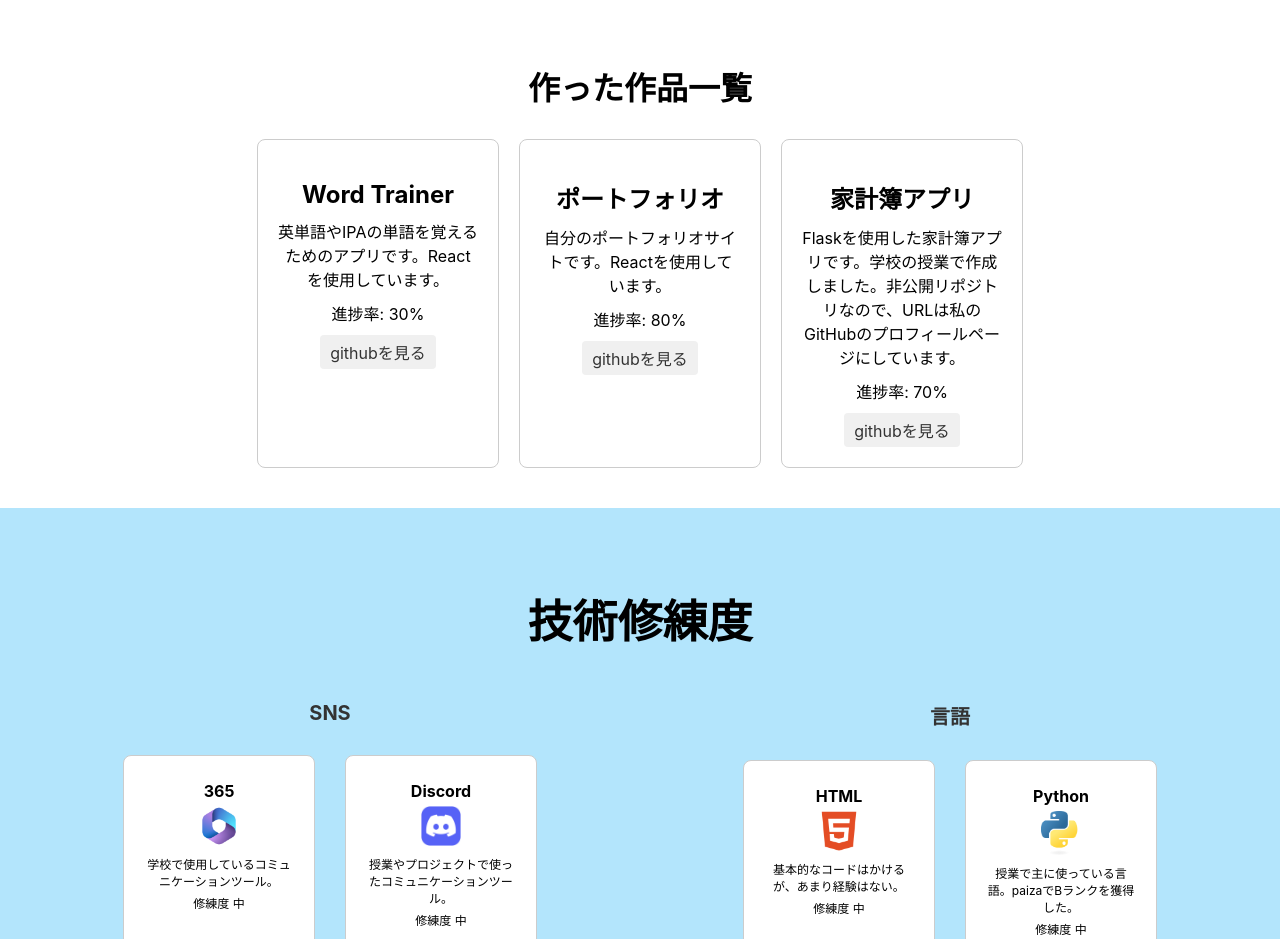
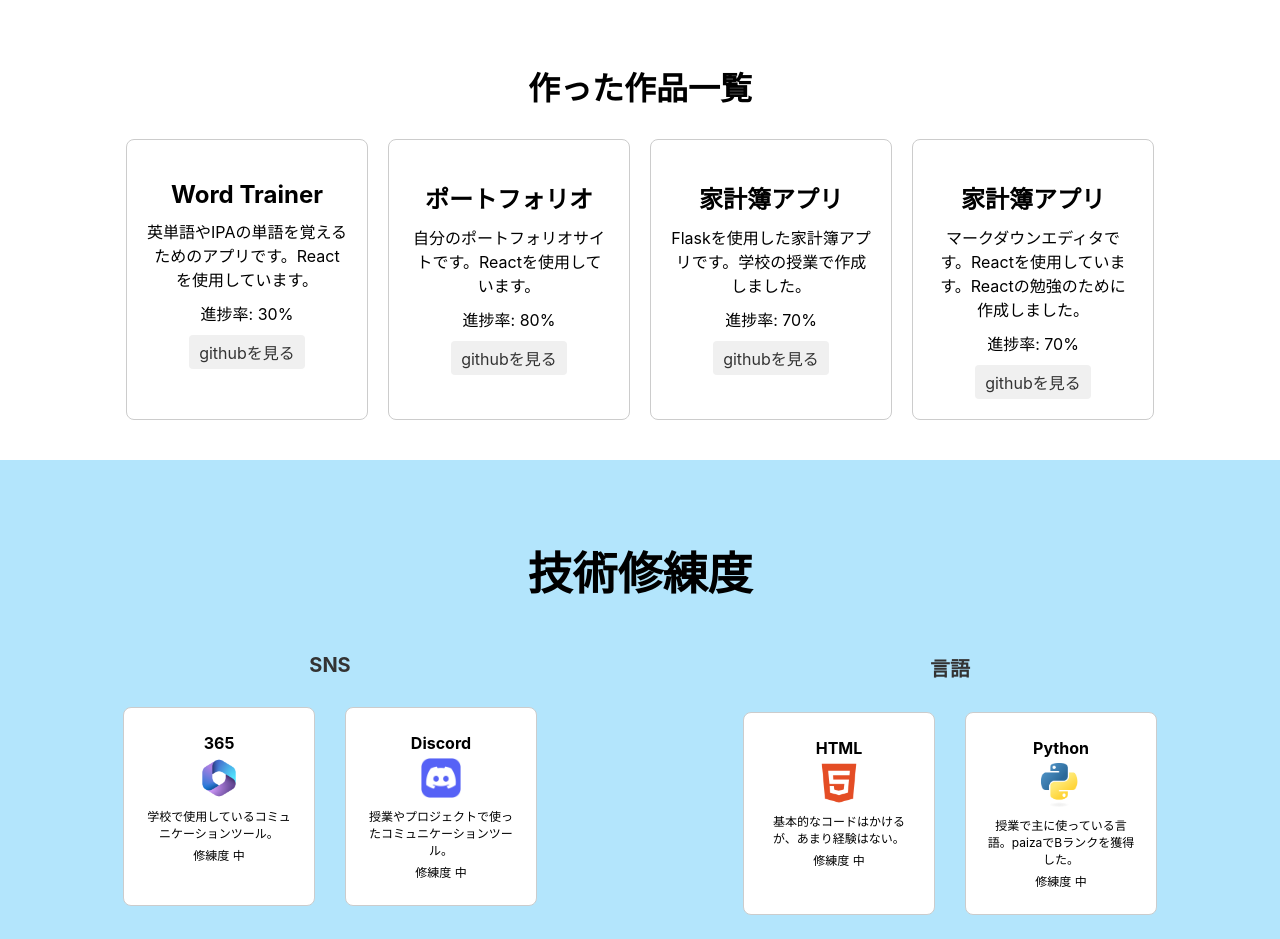
Before and after one commit to haru-0035-git/my-page, a React (Create React App) app: page / in a window 1280 px wide. Shown: the part 2200-3139 px from the top of the page. Built offline with nearby package versions, Linux system fonts and the light colour scheme.

Commit message:
制作物に一つ追加した。

```diff
--- a/src/components/Works.tsx
+++ b/src/components/Works.tsx
@@ -18,9 +18,15 @@ const worksData = [
   },
   {
     title: "家計簿アプリ",
-    githubUrl: "https://github.com/haru-0035-git",
+    githubUrl: "https://github.com/haru-0035-git/flask-app",
+    explanation: "Flaskを使用した家計簿アプリです。学校の授業で作成しました。",
+    progress: "進捗率: 70%",
+  },
+  {
+    title: "家計簿アプリ",
+    githubUrl: "https://github.com/haru-0035-git/MyApp",
     explanation:
-      "Flaskを使用した家計簿アプリです。学校の授業で作成しました。非公開リポジトリなので、URLは私のGitHubのプロフィールページにしています。",
+      "マークダウンエディタです。Reactを使用しています。Reactの勉強のために作成しました。",
     progress: "進捗率: 70%",
   },
 ];
```
